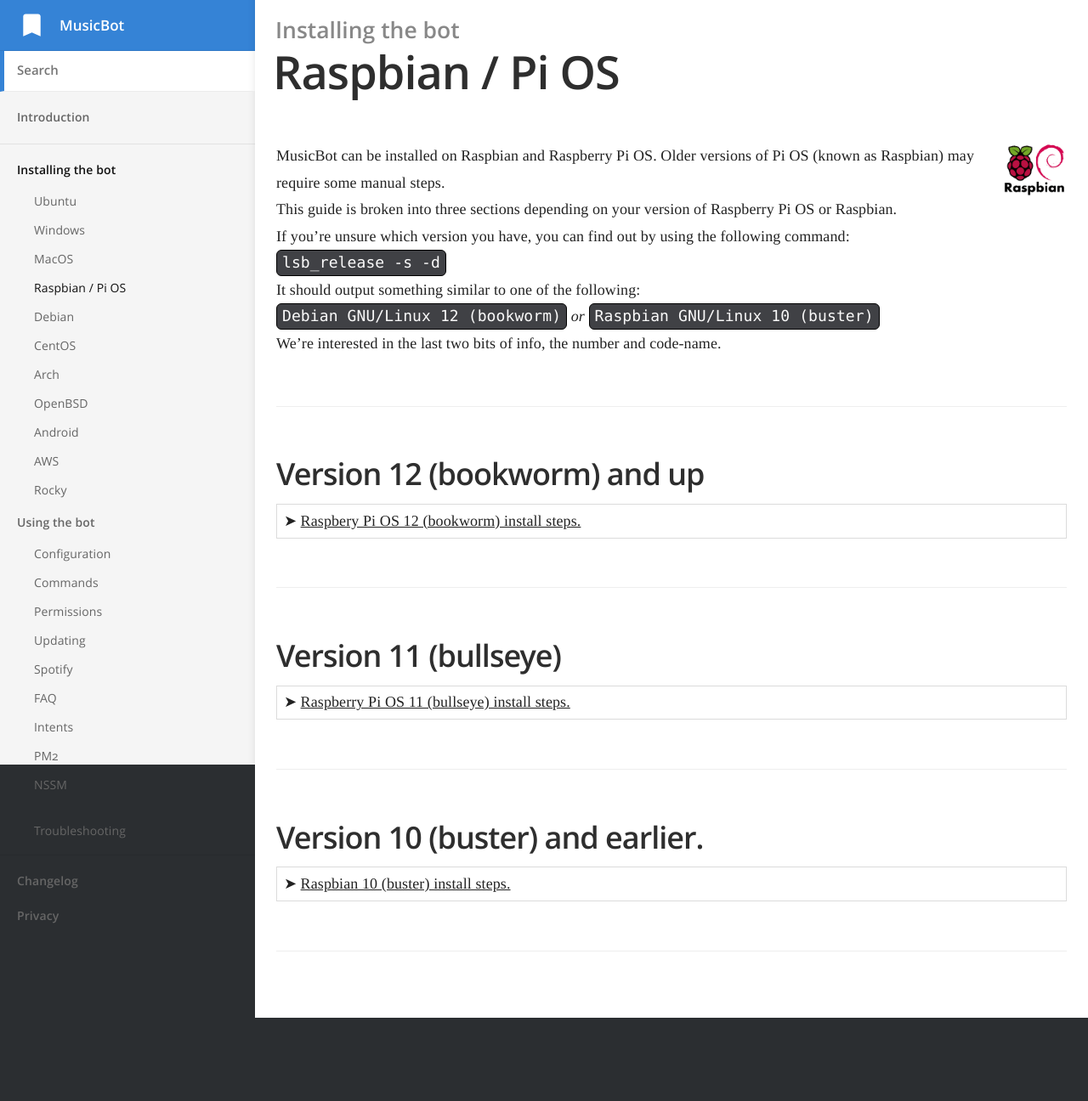
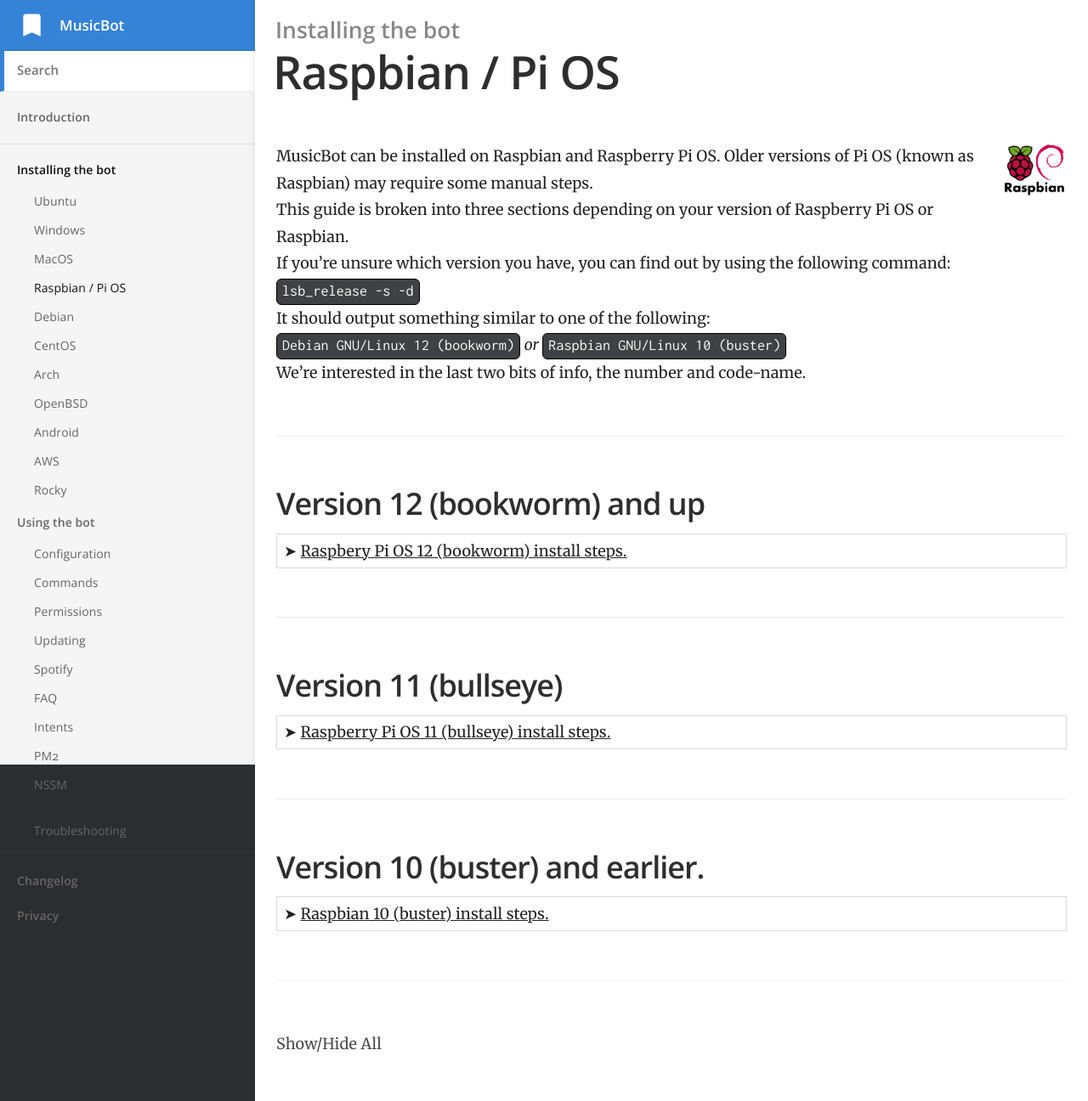
Before and after one commit to Just-Some-Bots/MusicBot, a Jekyll site: the page built from _docs/installing/raspbian.md, in a window 1280 px wide. Shown: the whole page at 85% size. Built offline with Jekyll 4.4.1, drawn with Linux system fonts in a browser that asks for light colours; before the commit the page ends 1198 px from its top, so only the background shows below that.

Commit message:
Update raspbian.md, default.html, and _typography.scss

```diff
--- a/_docs/installing/raspbian.md
+++ b/_docs/installing/raspbian.md
@@ -153,3 +153,5 @@ After configuring you can use the command <code>./run.sh</code> to start the bot
 </details>
 
 ---
+
+<a id="expand-all-details">Show/Hide All</a>
--- a/_layouts/default.html
+++ b/_layouts/default.html
@@ -8,6 +8,7 @@
 		{% seo %}
 		{% feed_meta %}
 
+		<link rel="stylesheet" href="//fonts.googleapis.com/css?family=Merriweather:400,400italic,700,700italic|Open+Sans:400,400italic,600,600italic,700,700italic|Inconsolata:400,700">
 		<link rel="stylesheet" href="{{ site.baseurl }}/css/main.css">
 		<link rel="apple-touch-icon" href="{{ site.baseurl }}/apple-touch-icon.png">
 		<link rel="icon" type="image/png" href="{{ site.baseurl }}/touch-icon.png" sizes="192x192">
--- a/_sass/_typography.scss
+++ b/_sass/_typography.scss
@@ -3,6 +3,10 @@ html {
 	max-height: 100%;
 	font-size: 10px;
 	-webkit-tap-highlight-color: transparent;
+
+	@media (prefers-color-scheme: dark) {
+		filter: hue-rotate(180deg) invert(100%);
+	}
 }
 
 body {
@@ -14,9 +18,6 @@ body {
 	line-height: 1.75em;
 	color: #3A4145;
 	font-weight: 400;
-	-webkit-font-feature-settings: 'kern' 1;
-	-moz-font-feature-settings: 'kern' 1;
-	-o-font-feature-settings: 'kern' 1;
 	text-rendering: geometricPrecision;
 }
 
@@ -31,9 +32,6 @@ label,
 select,
 textarea,
 table {
-	-webkit-font-feature-settings: 'dlig' 1, 'liga' 1, 'lnum' 1, 'kern' 1;
-	-moz-font-feature-settings: 'dlig' 1, 'liga' 1, 'lnum' 1, 'kern' 1;
-	-o-font-feature-settings: 'dlig' 1, 'liga' 1, 'lnum' 1, 'kern' 1;
 	font-family: "Open Sans", sans-serif;
 	text-rendering: geometricPrecision;
 }
```
